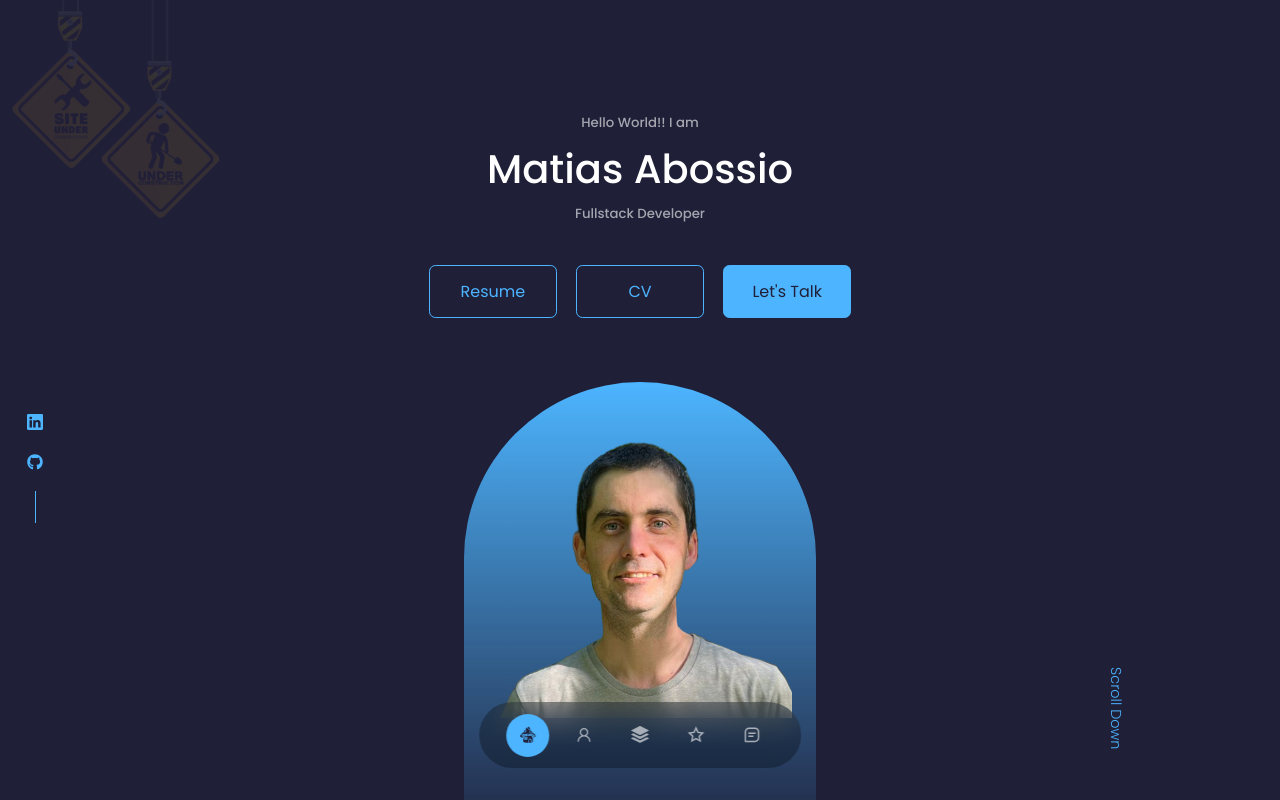
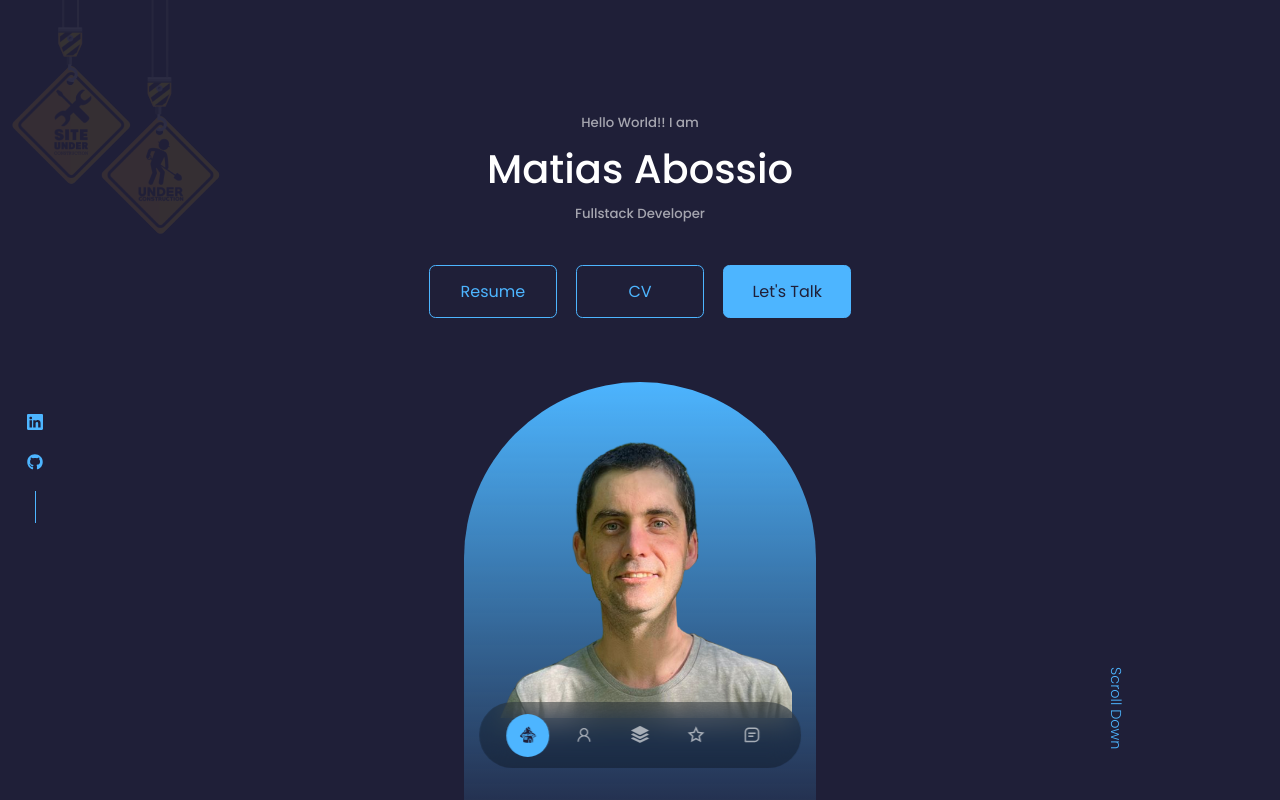
Before and after one commit to Agrossio/portfolio, a React (Create React App) app: page / in a window 1280 px wide. Shown: the top 800 px of the page. Built offline with nearby package versions, Linux system fonts and the light colour scheme; no server answers.

Commit message:
Under Construction Positioning

```diff
--- a/src/components/nav/nav.css
+++ b/src/components/nav/nav.css
@@ -40,7 +40,7 @@ nav a.active {
   position: fixed;
   /* left: 50%; */
   /* transform: translateX(-50%); */
-  top: -2.5rem;
+  top: -1.5rem;
   left: -2rem;
   display: flex;
   gap: 0.8rem;
```
